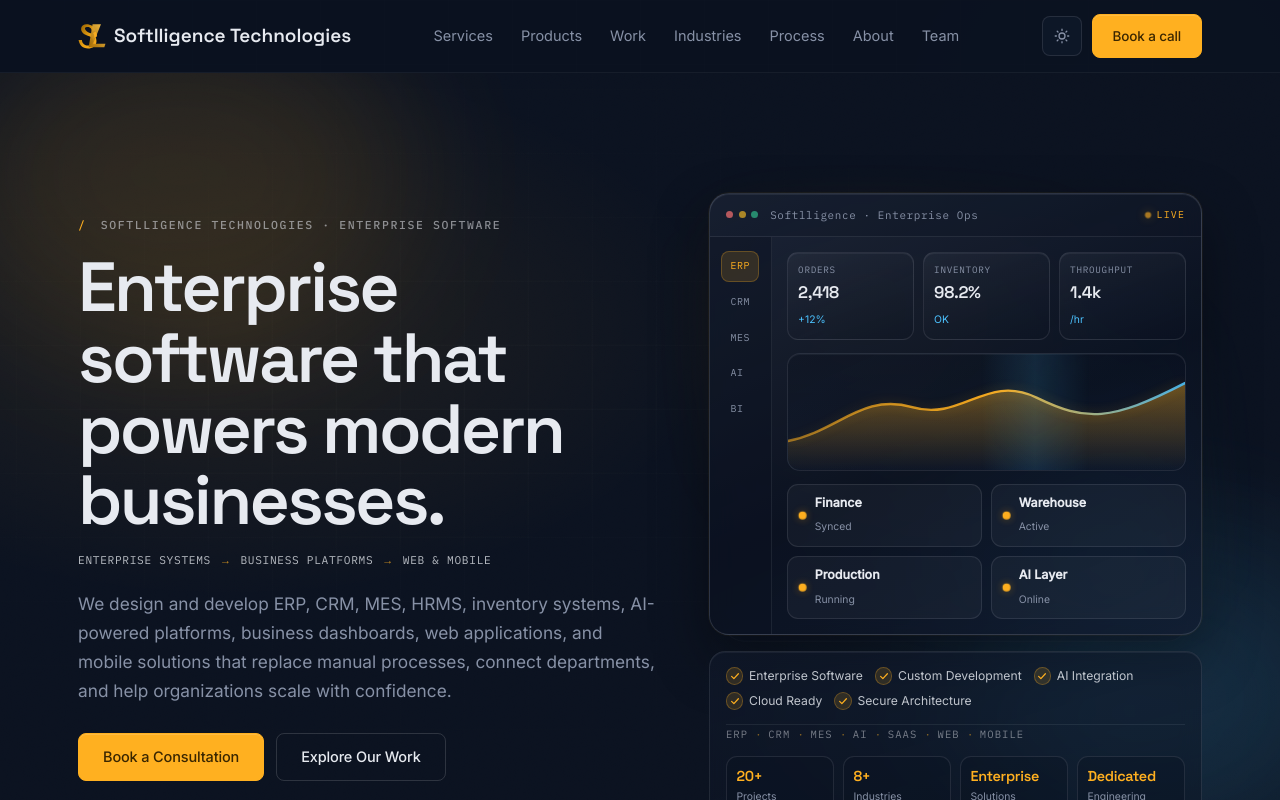
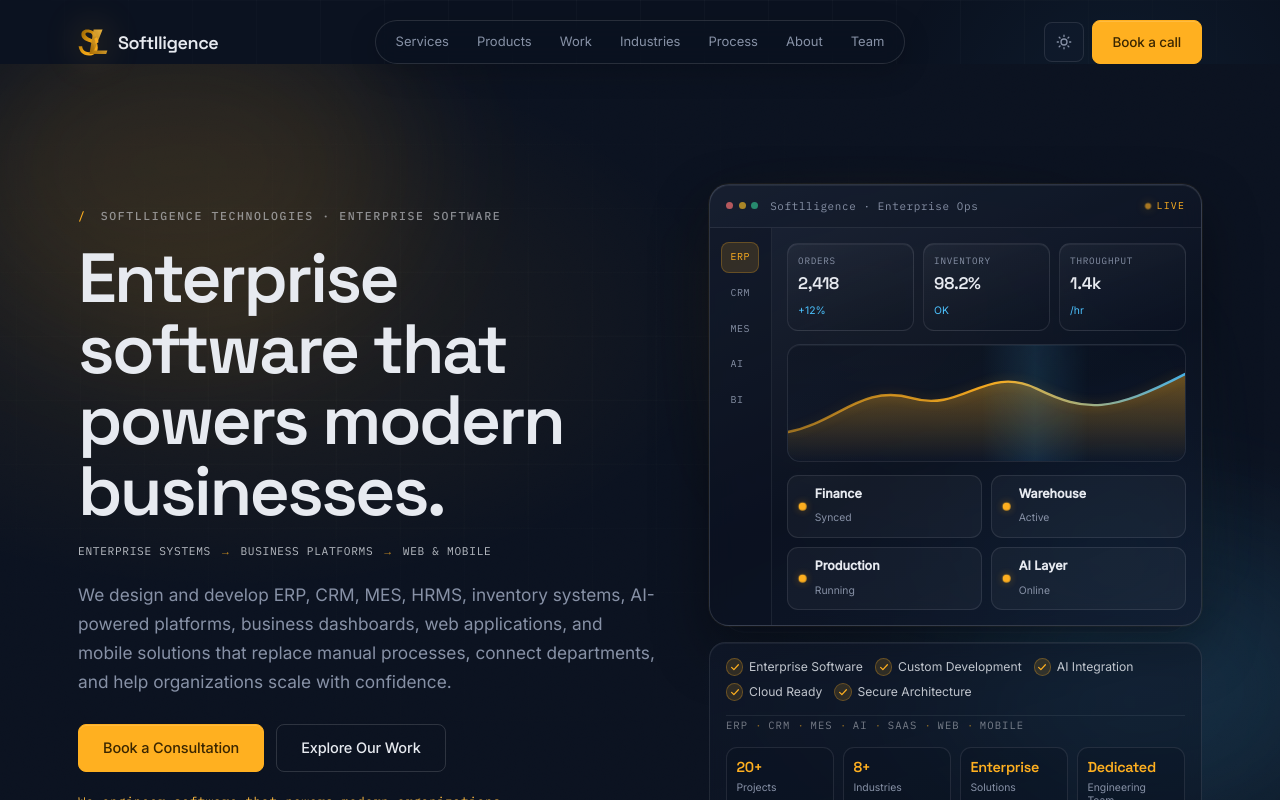
Before and after one commit to hossaintaufiq/Softlligence, a Next.js app in the folder frontend/: page / in a window 1280 px wide. Shown: the top 800 px of the page. Built offline with nearby package versions, Linux system fonts and the light colour scheme.

Commit message:
updated navbar

```diff
--- a/frontend/src/app/globals.css
+++ b/frontend/src/app/globals.css
@@ -813,20 +813,38 @@
 }
 
 html.light .site-header {
-  border-color: rgb(12 18 32 / 0.08);
-  background-color: rgb(246 247 250 / 0.86);
-  box-shadow: none;
+  border-color: rgb(12 18 32 / 0.12);
+  background-color: rgb(18 24 38 / 0.55);
+  box-shadow: 0 8px 28px rgb(12 18 32 / 0.1);
+  backdrop-filter: blur(14px);
 }
 
 html.light .site-header--scrolled {
-  border-color: rgb(12 18 32 / 0.1);
-  background-color: rgb(255 255 255 / 0.94);
-  box-shadow: 0 8px 28px rgb(12 18 32 / 0.06);
+  border-color: rgb(12 18 32 / 0.14);
+  background-color: rgb(255 255 255 / 0.82);
+  box-shadow: 0 10px 32px rgb(12 18 32 / 0.08);
+}
+
+html.light .site-header a {
+  color: rgb(231 234 240 / 0.78);
+}
+
+html.light .site-header a:hover {
+  color: #e7eaf0;
+}
+
+html.light .site-header--scrolled a {
+  color: rgb(12 18 32 / 0.62);
+}
+
+html.light .site-header--scrolled a:hover {
+  color: #10141c;
 }
 
 html.light .mobile-nav-panel {
-  background-color: rgb(246 247 250 / 0.98);
+  background-color: rgb(246 247 250 / 0.94);
   border-color: rgb(12 18 32 / 0.1);
+  backdrop-filter: blur(16px);
 }
 
 html.light .mobile-nav-panel .nav-link {
--- a/frontend/src/components/Nav.tsx
+++ b/frontend/src/components/Nav.tsx
@@ -6,7 +6,6 @@
 import { BrandLogo } from "@/components/BrandLogo";
 import { ThemeToggle } from "@/components/ThemeToggle";
 import { Button } from "@/components/ui/Button";
-import { Container } from "@/components/ui/Section";
 import { navLinks } from "@/lib/navigation";
 import { cn } from "@/lib/utils";
 
@@ -111,32 +110,34 @@
   };
 
   return (
-    <header className="sticky top-0 z-[100]">
-      {/* Blur lives on the bar only so the fixed mobile panel is not trapped */}
+    <header className="pointer-events-none sticky top-0 z-[100]">
       <div
         className={cn(
-          "site-header relative z-[110] border-b transition-all duration-300",
-          scrolled
-            ? "site-header--scrolled border-white/10 bg-ink/90 shadow-[0_8px_32px_rgba(0,0,0,0.18)] backdrop-blur-xl"
-            : "border-white/5 bg-ink/85",
+          "pointer-events-auto relative z-[110] mx-auto grid w-full max-w-[1180px] grid-cols-[1fr_auto_1fr] items-center gap-3 px-4 pt-4 transition-all duration-300 min-[400px]:px-5 sm:px-7 sm:pt-5",
+          scrolled && "pt-3 sm:pt-3.5",
         )}
       >
-        <Container className="flex h-[72px] items-center justify-between gap-3">
+        {/* Left — logo floats over hero */}
         <Link
           href="/"
           onClick={closeMenu}
-            className="flex min-w-0 shrink items-center gap-2 font-display text-[17px] font-semibold min-[980px]:text-[19px]"
+          className="flex min-w-0 items-center gap-2.5 justify-self-start font-display text-[17px] font-semibold tracking-tight text-text sm:text-[18px]"
         >
-            <span className="flex shrink-0 text-accent transition-transform duration-300 hover:scale-105" aria-hidden="true">
-              <BrandLogo />
+          <span className="flex shrink-0 text-accent drop-shadow-[0_0_18px_rgba(255,176,32,0.35)]" aria-hidden="true">
+            <BrandLogo size={30} />
           </span>
-            <span className="truncate max-[480px]:hidden">Softlligence Technologies</span>
-            <span className="hidden max-[480px]:inline">Softlligence</span>
+          <span className="truncate max-[420px]:hidden">Softlligence</span>
         </Link>
 
+        {/* Center — compact links pill (desktop) */}
         <nav
           aria-label="Primary"
-            className="hidden items-center gap-5 min-[980px]:flex min-[1100px]:gap-[28px]"
+          className={cn(
+            "site-header hidden h-11 items-center gap-1 rounded-full border px-2 min-[980px]:flex",
+            scrolled
+              ? "site-header--scrolled border-white/14 bg-ink/70 shadow-[0_10px_32px_rgba(0,0,0,0.28)] backdrop-blur-xl"
+              : "border-white/12 bg-ink/45 shadow-[0_8px_28px_rgba(0,0,0,0.18)] backdrop-blur-md",
+          )}
         >
           {navLinks.map((link) => {
             const isActive = pathname === link.href;
@@ -145,8 +146,8 @@
                 key={link.href}
                 href={link.href}
                 className={cn(
-                    "nav-link text-[14.5px] text-text-dim hover:text-text",
-                    isActive && "nav-link--active text-text",
+                  "rounded-full px-3 py-1.5 text-[13px] text-text-dim transition-colors hover:text-text",
+                  isActive && "bg-white/6 text-text",
                 )}
               >
                 {link.label}
@@ -155,9 +156,10 @@
           })}
         </nav>
 
-          <div className="flex shrink-0 items-center gap-2.5">
+        {/* Right — CTA (+ theme / mobile toggle) */}
+        <div className="flex items-center justify-end gap-2 justify-self-end">
           <ThemeToggle className="max-[979px]:hidden" />
-            <Button href="/contact" className="max-[979px]:hidden">
+          <Button href="/contact" className="max-[979px]:hidden shadow-[0_0_24px_rgba(255,176,32,0.22)]">
             Book a call
           </Button>
           <button
@@ -167,39 +169,43 @@
             aria-expanded={isOpen}
             aria-controls={menuId}
             onClick={toggleMenu}
-              className="relative hidden h-10 w-10 cursor-pointer items-center justify-center rounded-lg border border-white/9 bg-panel/50 max-[979px]:flex"
+            className={cn(
+              "relative hidden h-11 w-11 cursor-pointer items-center justify-center rounded-full border transition-colors max-[979px]:flex",
+              scrolled
+                ? "border-white/14 bg-ink/70 backdrop-blur-xl"
+                : "border-white/12 bg-ink/45 backdrop-blur-md",
+            )}
           >
             <span
               className={cn(
-                  "absolute block h-0.5 w-5 bg-text transition-all duration-300",
+                "absolute block h-0.5 w-4 bg-text transition-all duration-300",
                 isOpen ? "translate-y-0 rotate-45" : "-translate-y-1.5",
               )}
             />
             <span
               className={cn(
-                  "absolute block h-0.5 w-5 bg-text transition-all duration-300",
+                "absolute block h-0.5 w-4 bg-text transition-all duration-300",
                 isOpen ? "opacity-0" : "opacity-100",
               )}
             />
             <span
               className={cn(
-                  "absolute block h-0.5 w-5 bg-text transition-all duration-300",
+                "absolute block h-0.5 w-4 bg-text transition-all duration-300",
                 isOpen ? "translate-y-0 -rotate-45" : "translate-y-1.5",
               )}
             />
           </button>
         </div>
-        </Container>
       </div>
 
-      {/* Backdrop — outside blurred bar so fixed positioning works */}
+      {/* Backdrop */}
       <button
         type="button"
         aria-label="Close menu"
         tabIndex={isOpen ? 0 : -1}
         onClick={closeMenu}
         className={cn(
-          "fixed inset-0 z-[105] bg-ink/60 backdrop-blur-[2px] transition-opacity duration-300 max-[979px]:block min-[980px]:hidden",
+          "pointer-events-auto fixed inset-0 z-[105] bg-ink/55 backdrop-blur-[2px] transition-opacity duration-300 max-[979px]:block min-[980px]:hidden",
           isOpen ? "pointer-events-auto opacity-100" : "pointer-events-none opacity-0",
         )}
       />
@@ -211,10 +217,10 @@
         aria-hidden={!isOpen}
         inert={!isOpen ? true : undefined}
         className={cn(
-          "mobile-nav-panel fixed top-[72px] right-0 left-0 z-[106] flex max-h-[calc(100dvh-72px)] flex-col items-center gap-1 overflow-y-auto overscroll-contain border-b border-white/9 bg-ink/98 px-5 pt-5 pb-[max(1.25rem,env(safe-area-inset-bottom))] shadow-[0_24px_48px_rgba(0,0,0,0.35)] transition-[opacity,transform,visibility] duration-300 max-[979px]:flex min-[980px]:hidden sm:px-7",
+          "mobile-nav-panel pointer-events-auto fixed top-[4.75rem] right-4 left-4 z-[106] mx-auto flex max-h-[calc(100dvh-5.5rem)] w-auto max-w-[22rem] flex-col items-center gap-1 overflow-y-auto overscroll-contain rounded-2xl border border-white/12 bg-ink/92 px-4 pt-4 pb-[max(1rem,env(safe-area-inset-bottom))] shadow-[0_24px_48px_rgba(0,0,0,0.35)] backdrop-blur-xl transition-[opacity,transform,visibility] duration-300 max-[979px]:flex min-[980px]:hidden sm:right-7 sm:left-auto",
           isOpen
             ? "visible translate-y-0 opacity-100"
-            : "invisible pointer-events-none -translate-y-3 opacity-0",
+            : "invisible pointer-events-none -translate-y-2 opacity-0",
         )}
       >
         {navLinks.map((link, i) => {
@@ -227,7 +233,7 @@
               tabIndex={isOpen ? 0 : -1}
               style={{ transitionDelay: isOpen ? `${i * 40}ms` : "0ms" }}
               className={cn(
-                "nav-link w-full max-w-[320px] rounded-lg border border-white/5 px-4 py-3.5 text-center text-[15px] text-text-dim transition-all hover:border-white/12 hover:bg-panel/60 hover:text-text",
+                "nav-link w-full rounded-xl border border-white/5 px-4 py-3 text-center text-[15px] text-text-dim transition-all hover:border-white/12 hover:bg-panel/60 hover:text-text",
                 isActive && "nav-link--active border-accent/30 bg-panel text-text",
               )}
             >
@@ -235,7 +241,7 @@
             </Link>
           );
         })}
-        <div className="mt-3 flex w-full max-w-[320px] items-center justify-center gap-3">
+        <div className="mt-2 flex w-full items-center justify-center gap-3">
           <ThemeToggle />
           <Button href="/contact" block onClick={closeMenu}>
             Book a call
```
Lines whose indentation alone changed are shown as unchanged.
